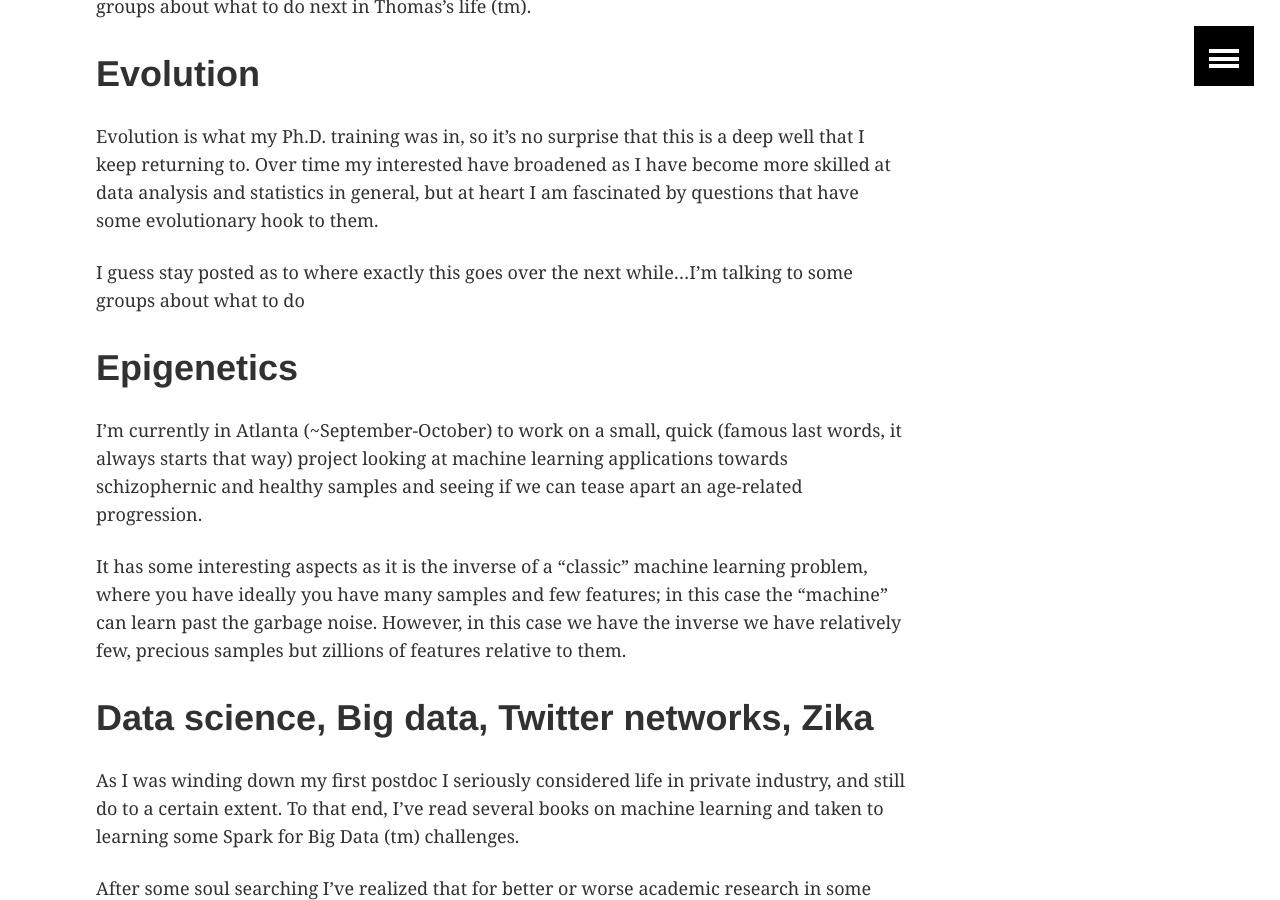
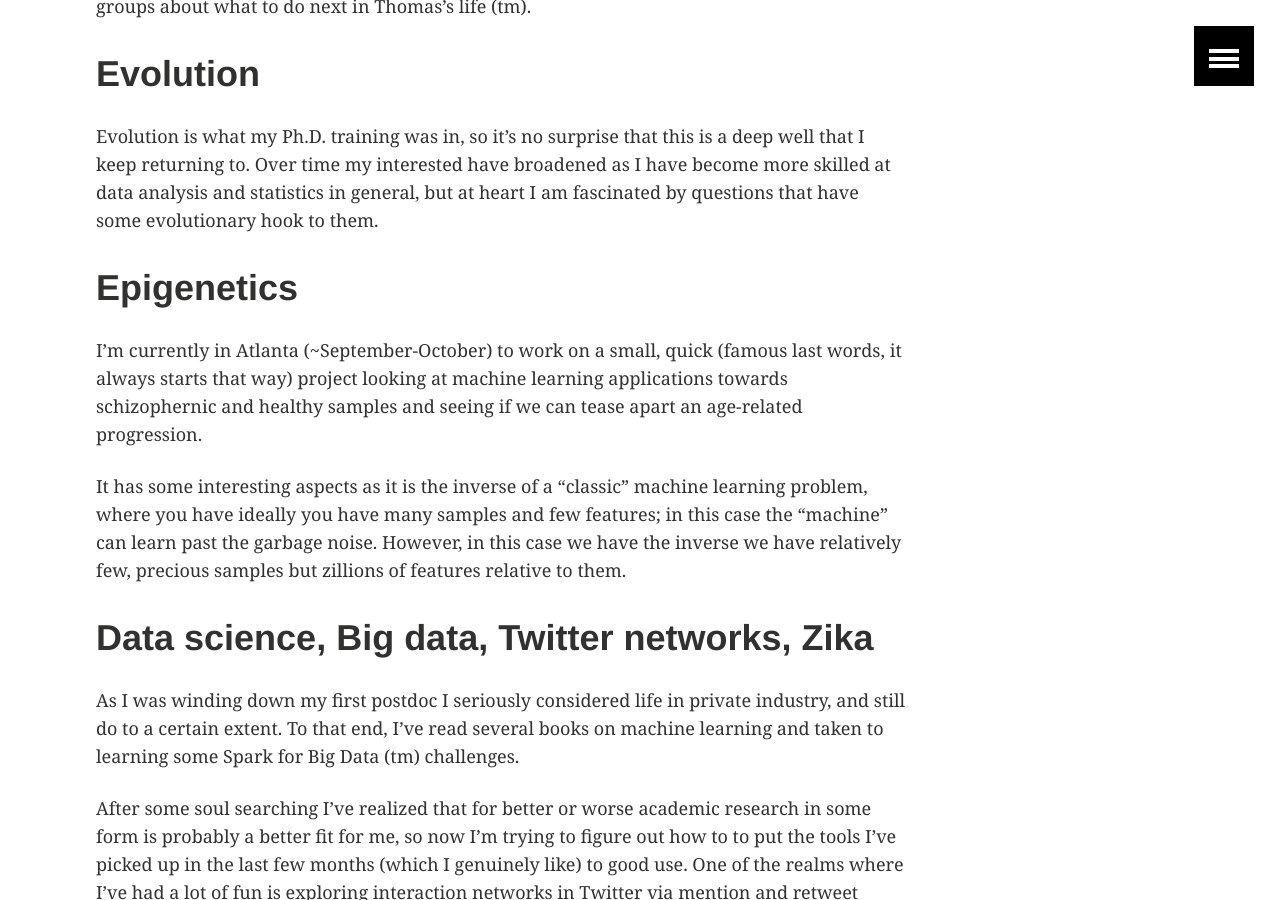
Before and after one commit to thomas-keller/thomas-keller.github.io, a Jekyll site: the page built from research/index.md, in a window 1280 px wide and 900 px high, scrolled down 547 px. Built offline with Jekyll 4.4.1, drawn with Linux system fonts in a browser that asks for light colours.

Commit message:
updated research

```diff
--- a/research/index.md
+++ b/research/index.md
@@ -22,7 +22,6 @@ I guess stay posted as to where exactly this goes over the next while...I'm talk
 
 Evolution is what my Ph.D. training was in, so it's no surprise that this is a deep well that I keep returning to. Over time my interested have broadened as I have become more skilled at data analysis and statistics in general, but at heart I am fascinated by questions that have some evolutionary hook to them.
 
-I guess stay posted as to where exactly this goes over the next while...I'm talking to some groups about what to do
 
 # Epigenetics
 
```
